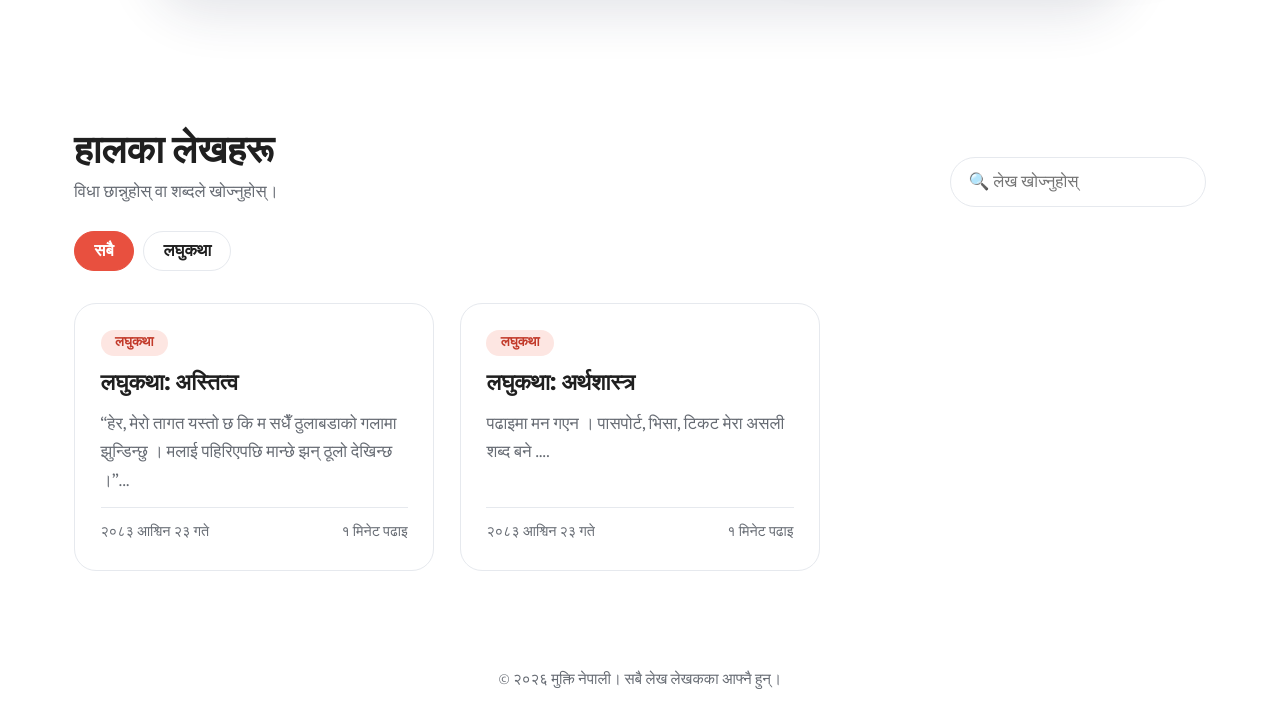
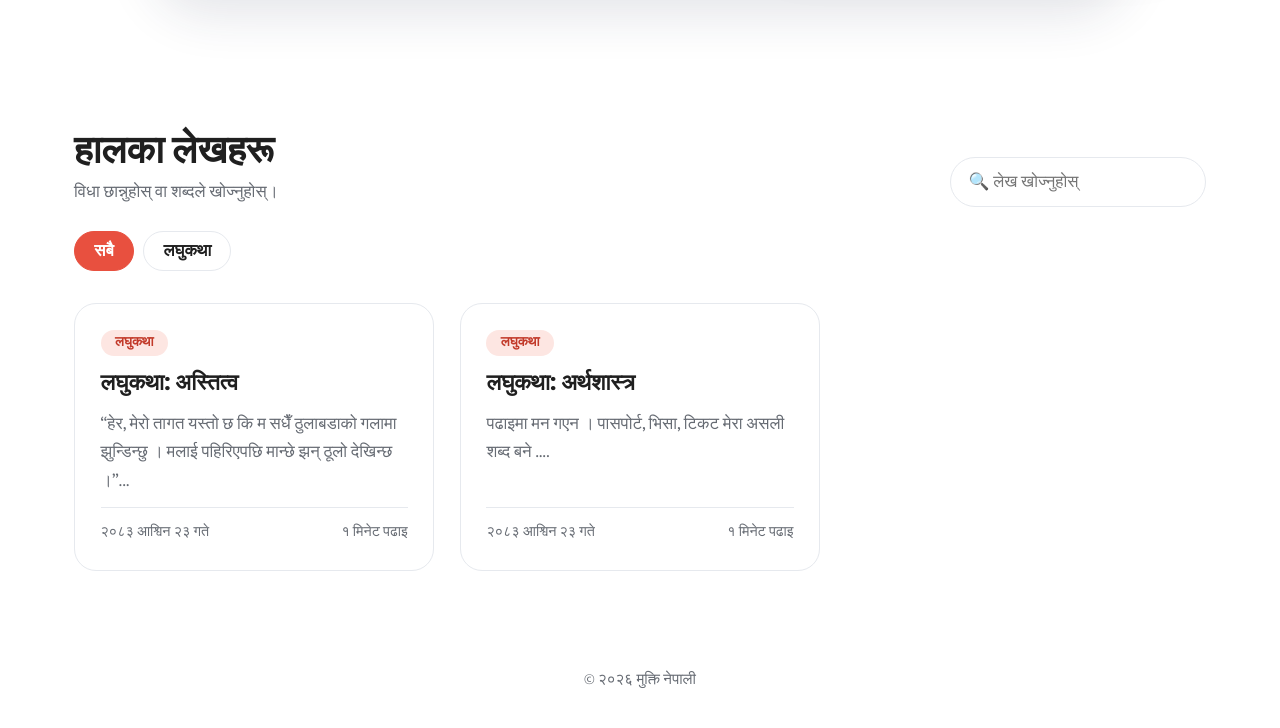
Before and after one commit to muktipn/muktipoudel, a plain HTML site: page index.html in a window 1280 px wide. Shown: the part 624-1352 px from the top of the page. Drawn offline with Linux system fonts and the light colour scheme.

Commit message:
Remove extra character from footer paragraph

```diff
--- a/index.html
+++ b/index.html
@@ -34,7 +34,7 @@
 <main id="app" tabindex="-1"></main>
 
 <footer class="foot">
-  <p>© <span id="year"></span> <span id="foot-name"></span>। सबै लेख लेखकका आफ्नै हुन्।</p>
+  <p>© <span id="year"></span> <span id="foot-name"></span></p>
 </footer>
 
 <script src="posts.js"></script>
```
